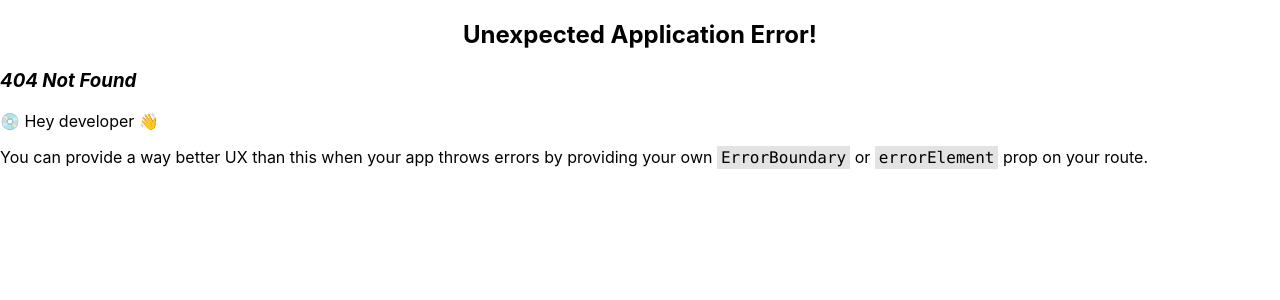
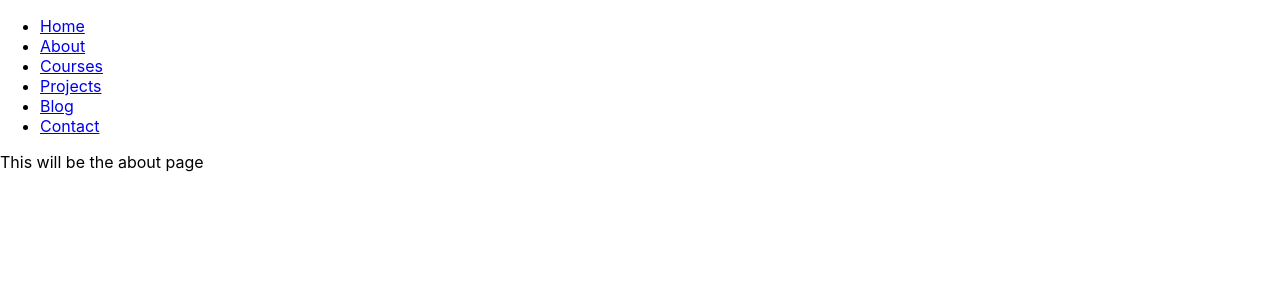
Before and after one commit to evg4/evgportfolio, a React (Create React App) app: page /about in a window 1280 px wide. Before the commit this address had no page. Shown: the top 300 px of the page. Built offline with nearby package versions, Linux system fonts and the light colour scheme.

Commit message:
Main pages added and nav bar functionality

```diff
--- a/src/components/About/About.js
+++ b/src/components/About/About.js
@@ -1,9 +1,9 @@
-import Nav from "../Nav/Nav"
+
 
 function About() {
     return <>
-    <Nav/>
+    <p>This will be the about page</p>
     </>
 }
 
-export default About
+export default About;
--- a/src/components/App/App.js
+++ b/src/components/App/App.js
@@ -2,14 +2,22 @@
 import './App.css';
 import { RouterProvider, createBrowserRouter, createRoutesFromElements, Route } from 'react-router-dom';
 import Root from '../Root/Root';
+import Home from '../Home/Home';
 import About from '../About/About';
+import Courses from '../Courses/Courses';
 import Projects from '../Projects/Projects';
+import Blog from '../Blog/Blog';
+import Contact from '../Contact/Contact';
 
 const router = createBrowserRouter(createRoutesFromElements(
   <>
     <Route path="/" element={<Root/>}>
-
+      <Route index element={<Home/>}/>
+      <Route path="/about" element={<About/>} />
+      <Route path="/courses" element={<Courses/>} />
       <Route path='/projects' element={<Projects/>} />
+      <Route path="/blog" element={<Blog/>} />
+      <Route path="/contact" element={<Contact/>} />
     </Route>
   </>
 ))
@@ -20,13 +28,6 @@ function App() {
   );
 }
 
-/*function App() {
-  return (
-    <div className="App">
-      <Nav/>
-      <Projects/>
-    </div>
-  );
-}*/
+
 
 export default App;
--- /dev/null
+++ b/src/components/Blog/Blog.js
@@ -0,0 +1,9 @@
+
+
+function Blog() {
+    return <>
+    <p>This will be the blog</p>
+    </>
+}
+
+export default Blog;
--- /dev/null
+++ b/src/components/Contact/Contact.js
@@ -0,0 +1,9 @@
+
+
+function Contact() {
+    return <>
+    <p>This will be the contact page</p>
+    </>
+}
+
+export default Contact;
--- /dev/null
+++ b/src/components/Courses/Courses.js
@@ -0,0 +1,9 @@
+
+
+function Courses() {
+    return <>
+    <p>This will be the courses page</p>
+    </>
+}
+
+export default Courses;
--- /dev/null
+++ b/src/components/Home/Home.js
@@ -0,0 +1,10 @@
+
+
+
+function Home() {
+    return <>
+    <p>This will be the home page</p>
+    </>
+}
+
+export default Home;
--- a/src/components/Nav/Nav.js
+++ b/src/components/Nav/Nav.js
@@ -3,11 +3,12 @@ import { NavLink } from "react-router-dom";
 function Nav() {
     return <nav>
         <ul>
-            <li> <NavLink to="/">About</NavLink> </li>
-            <li>Courses</li>
+            <li><NavLink to="/">Home</NavLink> </li>
+            <li><NavLink to="/about">About</NavLink> </li>
+            <li><NavLink to="/courses">Courses</NavLink></li>
             <li><NavLink to="/projects">Projects</NavLink></li>
-            <li>Blog</li>
-            <li>Contact</li>
+            <li><NavLink to="/blog">Blog</NavLink></li>
+            <li><NavLink to="/contact">Contact</NavLink></li>
         </ul>
     </nav>
 }
```
